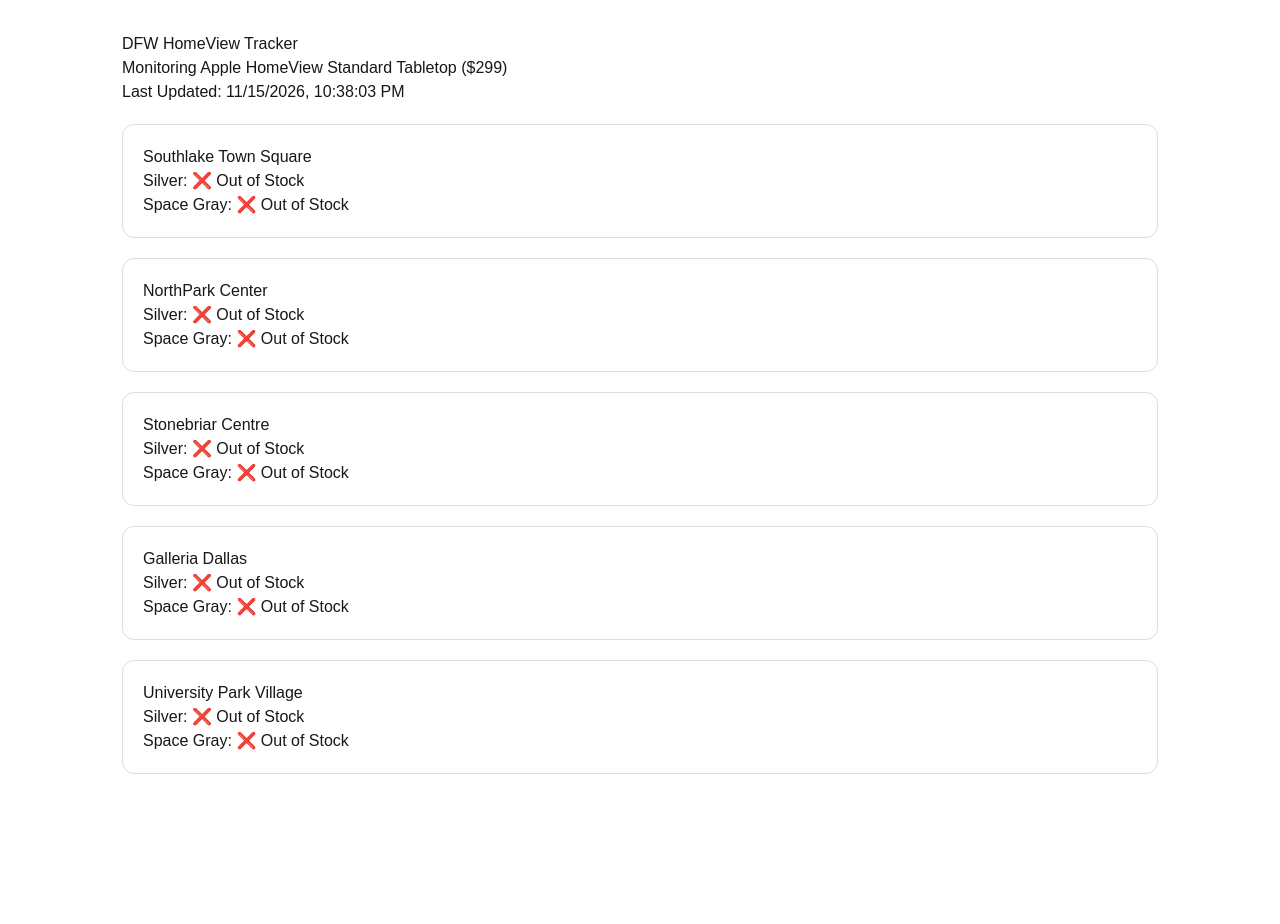
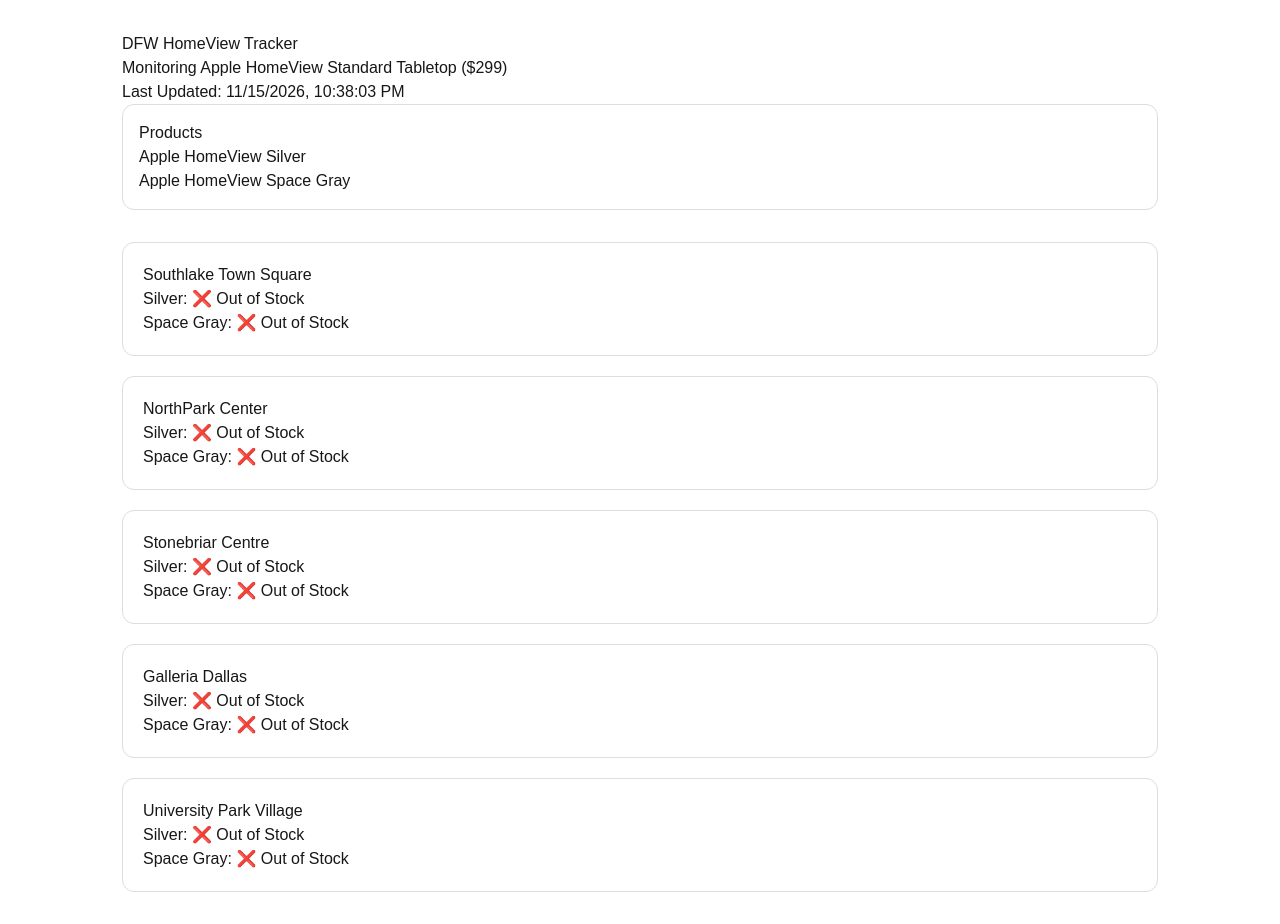
Before and after one commit to chris25tof-bit/dfw-homeview-tracker, a Next.js app: page / in a window 1280 px wide. Before the commit the page ends 806 px from the top, so only its background shows below. Built offline with nearby package versions, Linux system fonts and the light colour scheme.

Commit message:
Add HomeView product links

```diff
--- a/app/page.tsx
+++ b/app/page.tsx
@@ -1,4 +1,4 @@
-import { getInventoryData } from "@/lib/apple";
+import { getInventoryData, PRODUCTS } from "@/lib/apple";
 
 export default async function Home() {
   const data = await getInventoryData();
@@ -22,6 +22,37 @@ export default async function Home() {
         Last Updated:{" "}
         {new Date(data.updatedAt).toLocaleString()}
       </p>
+
+      <div
+        style={{
+          marginBottom: "2rem",
+          padding: "1rem",
+          border: "1px solid #ddd",
+          borderRadius: "12px",
+        }}
+      >
+        <h2>Products</h2>
+
+        <p>
+          <a
+            href={PRODUCTS.silver.url}
+            target="_blank"
+            rel="noopener noreferrer"
+          >
+            Apple HomeView Silver
+          </a>
+        </p>
+
+        <p>
+          <a
+            href={PRODUCTS.spaceGray.url}
+            target="_blank"
+            rel="noopener noreferrer"
+          >
+            Apple HomeView Space Gray
+          </a>
+        </p>
+      </div>
 
       {data.stores.map((store) => (
         <div
```
